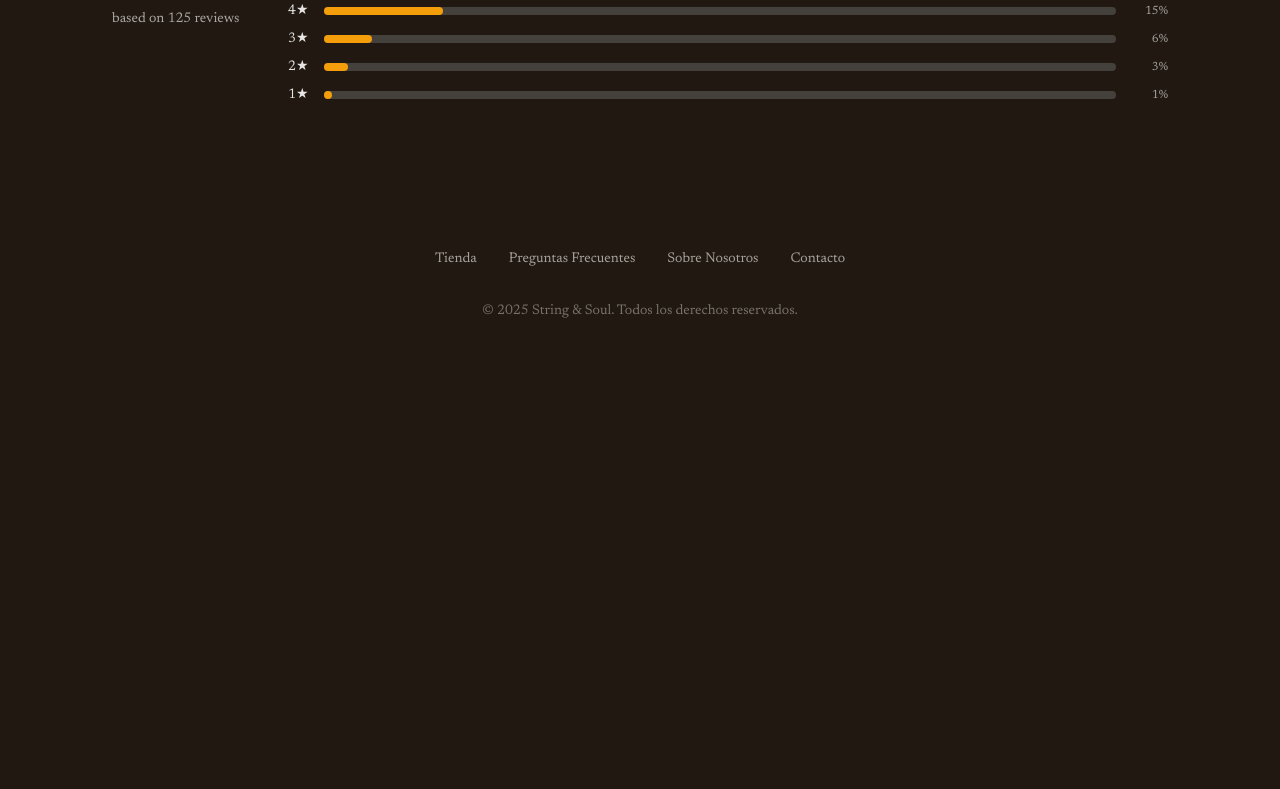
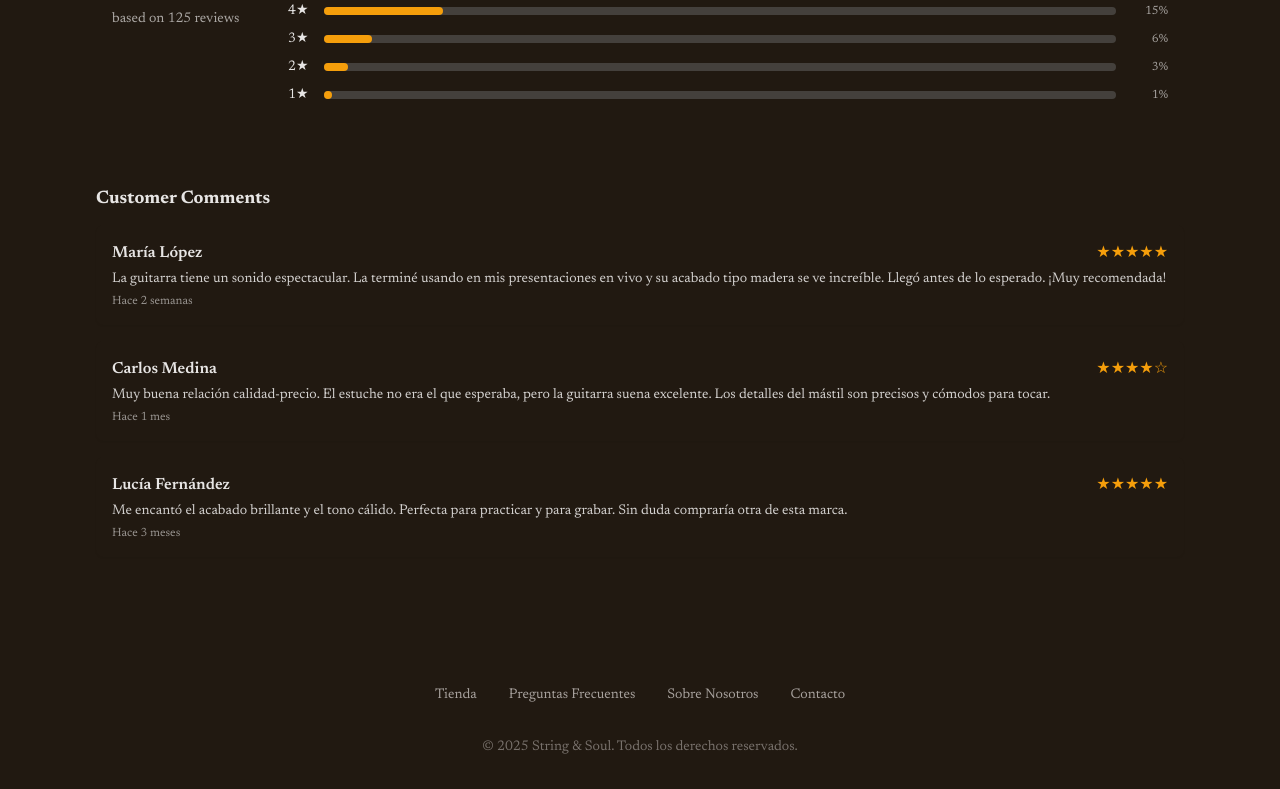
Before and after one commit to romanhubUADE/proyectoAPI_FRONT, a React (Vite) app in the folder React Fetch/client/: page /product/1 in a window 1280 px wide. Shown: the part 896-1685 px from the top of the page. Before the commit the page ends 1249 px from the top, so only its background shows below. Built offline with nearby package versions, Linux system fonts and the light colour scheme.

Commit message:
Agrego Reviews Falsas

```diff
--- a/React Fetch/client/src/pages/ProductDetail.jsx
+++ b/React Fetch/client/src/pages/ProductDetail.jsx
@@ -146,6 +146,65 @@ return (
             </div>
           </div>
         </section>
+
+        {/* Reseñas de usuarios */}
+        <section className="md:col-span-12 mt-6">
+          <h3 className="text-lg font-bold mb-3">Customer Comments</h3>
+          <div className="space-y-4">
+            {/* Review 1 */}
+            <div className="rounded-lg border border-white/10 p-4 shadow-sm">
+              <div className="flex items-center justify-between mb-1">
+                <h4 className="font-semibold">María López</h4>
+                <div className="flex text-amber-500">
+                  {"★★★★★".split("").map((s, i) => (
+                    <span key={i}>{s}</span>
+                  ))}
+                </div>
+              </div>
+              <p className="text-sm opacity-90">
+                La guitarra tiene un sonido espectacular. La terminé usando en mis presentaciones en vivo
+                y su acabado tipo madera se ve increíble. Llegó antes de lo esperado. ¡Muy recomendada!
+              </p>
+              <p className="mt-1 text-xs opacity-60">Hace 2 semanas</p>
+            </div>
+
+            {/* Review 2 */}
+            <div className="rounded-lg border border-white/10 p-4 shadow-sm">
+              <div className="flex items-center justify-between mb-1">
+                <h4 className="font-semibold">Carlos Medina</h4>
+                <div className="flex text-amber-500">
+                  {"★★★★☆".split("").map((s, i) => (
+                    <span key={i}>{s}</span>
+                  ))}
+                </div>
+              </div>
+              <p className="text-sm opacity-90">
+                Muy buena relación calidad-precio. El estuche no era el que esperaba, pero la guitarra
+                suena excelente. Los detalles del mástil son precisos y cómodos para tocar.
+              </p>
+              <p className="mt-1 text-xs opacity-60">Hace 1 mes</p>
+            </div>
+
+            {/* Review 3 */}
+            <div className="rounded-lg border border-white/10 p-4 shadow-sm">
+              <div className="flex items-center justify-between mb-1">
+                <h4 className="font-semibold">Lucía Fernández</h4>
+                <div className="flex text-amber-500">
+                  {"★★★★★".split("").map((s, i) => (
+                    <span key={i}>{s}</span>
+                  ))}
+                </div>
+              </div>
+              <p className="text-sm opacity-90">
+                Me encantó el acabado brillante y el tono cálido. Perfecta para practicar y para grabar.
+                Sin duda compraría otra de esta marca.
+              </p>
+              <p className="mt-1 text-xs opacity-60">Hace 3 meses</p>
+            </div>
+          </div>
+        </section>
+
+
       </div>
     </div>
   </main>
```
